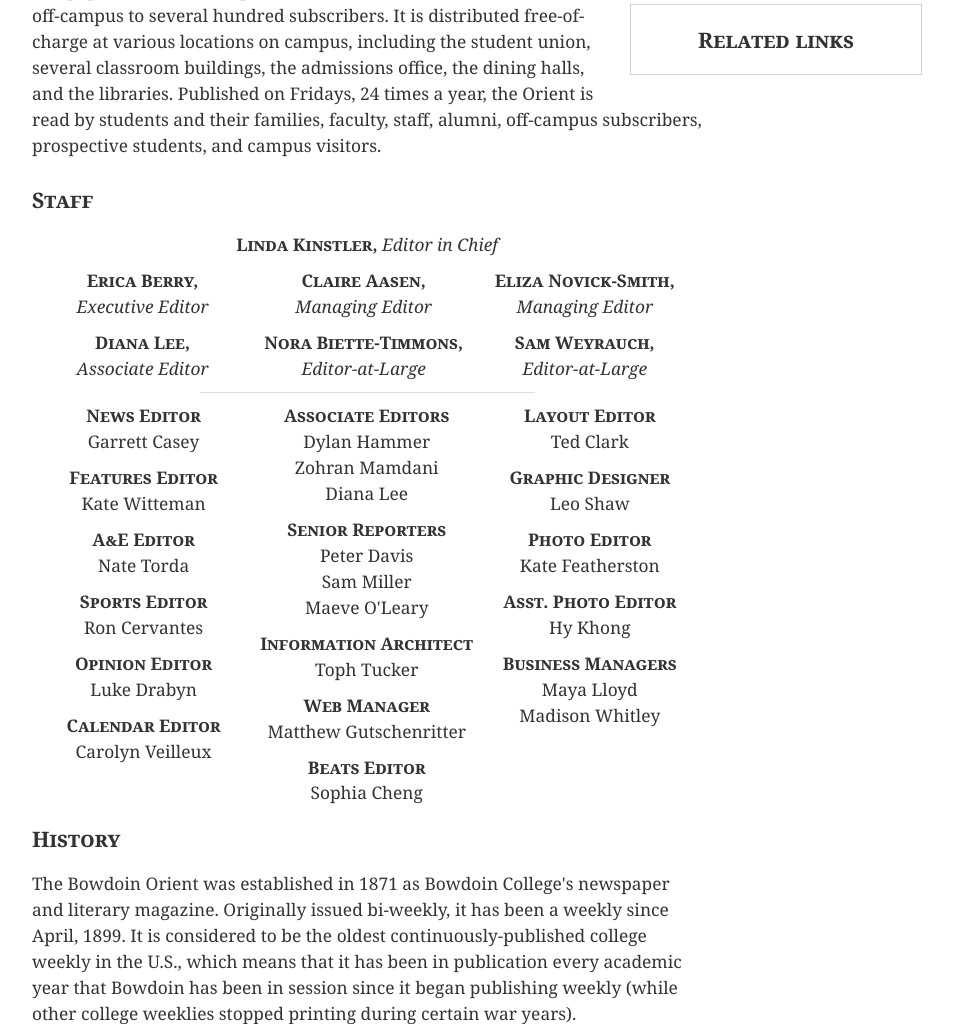
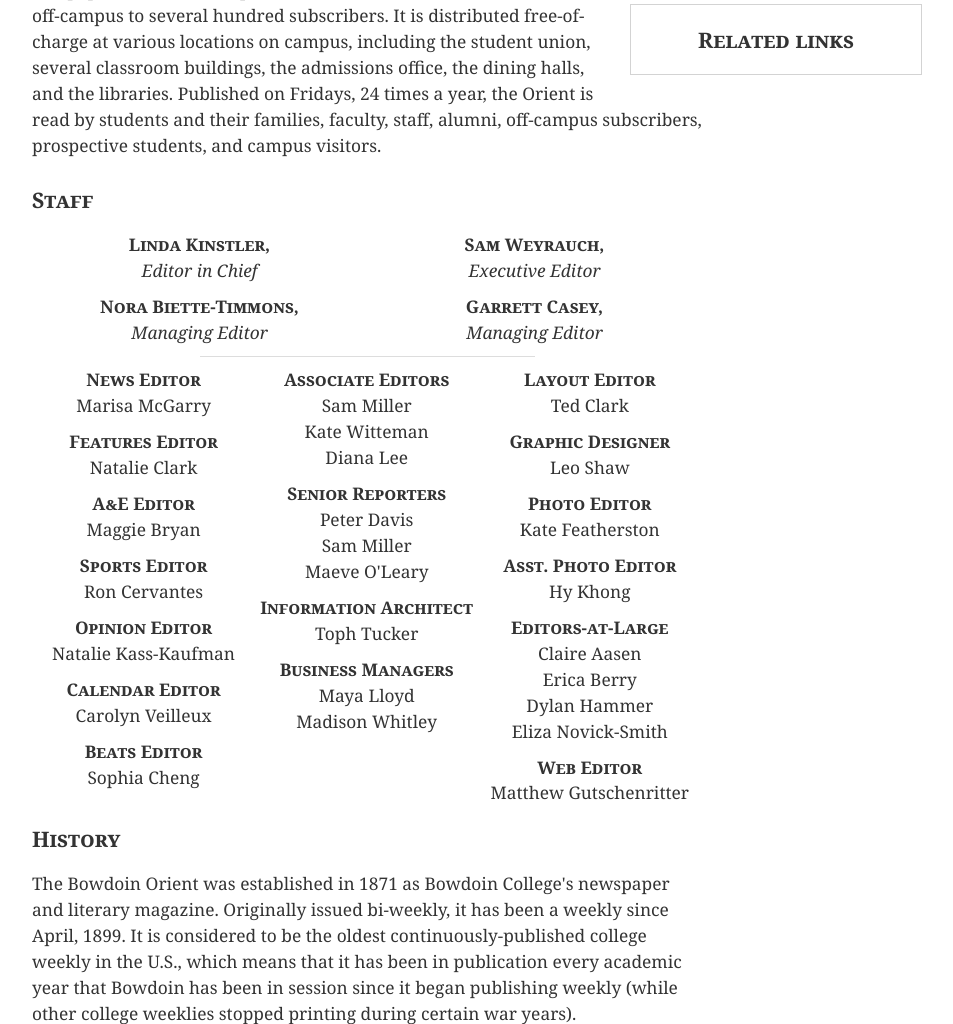
Before and after one commit to yankees714/bonus, a PHP site: template application/views/about.php in a window 1280 px wide. Shown: the part 431-1455 px from the top of the page, without its empty margins (163-1116 px from the left). Run offline with PHP 8.4, Linux system fonts and the light colour scheme; the template is opened without the code that fills it, so the values that code supplies are empty; some libraries are stand-ins or nearby versions.

Commit message:
new staff masthead - thanks matthew! this is effectively your first commit. hip-hip hooray!

```diff
--- a/application/views/about.php
+++ b/application/views/about.php
@@ -86,44 +86,45 @@
 			<div id="stafftable">
 
 				<div id="topstaff">
-					<div id="eic">
+					<!--<div id="eic">
 						<div style="width:100%"><p><span class="bigshot">Linda Kinstler,</span> <span class="bigshot-title">Editor in Chief</span></p></div>
-					</div>
+					</div> -->
 					<div id="topeditors">
-						<div style="width:33%"><p><span class="bigshot">Erica Berry,</span><br/> <span class="bigshot-title">Executive Editor</span></p></div>
-						<div style="width:33%"><p><span class="bigshot">Claire Aasen,</span><br/> <span class="bigshot-title">Managing Editor</span></p></div>
-						<div style="width:33%"><p><span class="bigshot">Eliza Novick-Smith,</span><br/> <span class="bigshot-title">Managing Editor</span></p></div>
-						<div style="width:33%"><p><span class="bigshot">Diana Lee,</span><br/> <span class="bigshot-title">Associate Editor</span></p></div>
-						<div style="width:33%"><p><span class="bigshot">Nora Biette-Timmons,</span><br/> <span class="bigshot-title">Editor-at-Large</span></p></div>
-						<div style="width:33%"><p><span class="bigshot">Sam Weyrauch,</span><br/> <span class="bigshot-title">Editor-at-Large</span></p></div>
+						<div style="width:50%"><p><span class="bigshot">Linda Kinstler,</span><br/> <span class="bigshot-title">Editor in Chief</span></p></div>
+						<div style="width:50%"><p><span class="bigshot">Sam Weyrauch,</span><br/> <span class="bigshot-title">Executive Editor</span></p></div>
+						<div style="width:50%"><p><span class="bigshot">Nora Biette-Timmons,</span><br/> <span class="bigshot-title">Managing Editor</span></p></div>
+						<div style="width:50%"><p><span class="bigshot">Garrett Casey,</span><br/> <span class="bigshot-title">Managing Editor</span></p></div>
 					</div>
 				</div>
 				<hr style="width:50%; margin: 0 auto;">
 				<div id="lowerstaff">
 					<div class="column">
 						<p class="stafftitle">News Editor</p>
-						<p>Garrett Casey</p>
+						<p>Marisa McGarry</p>
 
 						<p class="stafftitle">Features Editor</p>
-						<p>Kate Witteman</p>
+						<p>Natalie Clark</p>
 
 						<p class="stafftitle">A&amp;E Editor</p>
-						<p>Nate Torda</p>
+						<p>Maggie Bryan</p>
 
 						<p class="stafftitle">Sports Editor</p>
 						<p>Ron Cervantes</p>
 
 						<p class="stafftitle">Opinion Editor</p>
-						<p>Luke Drabyn</p>
+						<p>Natalie Kass-Kaufman</p>
 
 						<p class="stafftitle">Calendar Editor</p>
 						<p>Carolyn Veilleux</p>
 
+						<p class="stafftitle">Beats Editor</p>
+						<p>Sophia Cheng</p>
+
 					</div>
 					<div class="column">
 						<p class="stafftitle">Associate Editors</p>
-						<p>Dylan Hammer</p>
-						<p>Zohran Mamdani</p>
+						<p>Sam Miller</p>
+						<p>Kate Witteman</p>
 						<p>Diana Lee</p>
 
 						<p class="stafftitle">Senior Reporters</p>
@@ -134,11 +135,10 @@
 						<p class="stafftitle">Information Architect</p>
 						<p>Toph Tucker</p>
 
-						<p class="stafftitle">Web Manager</p>
-						<p>Matthew Gutschenritter</p>
+						<p class="stafftitle">Business Managers</p>
+						<p>Maya Lloyd</p>
+						<p>Madison Whitley</p>
 
-						<p class="stafftitle">Beats Editor</p>
-						<p>Sophia Cheng</p>
 					</div>
 					<div class="column">
 						<p class="stafftitle">Layout Editor</p>
@@ -153,10 +153,14 @@
 						<p class="stafftitle">Asst. Photo Editor</p>
 						<p>Hy Khong</p>
 
-						<p class="stafftitle">Business Managers</p>
-						<p>Maya Lloyd</p>
-						<p>Madison Whitley</p>
+						<p class="stafftitle">Editors-at-Large</p>
+						<p>Claire Aasen</p>
+						<p>Erica Berry</p>
+						<p>Dylan Hammer</p>
+						<p>Eliza Novick-Smith</p>
 
+						<p class="stafftitle">Web Editor</p>
+						<p>Matthew Gutschenritter</p>
 
 					</div>
 				</div>
```
